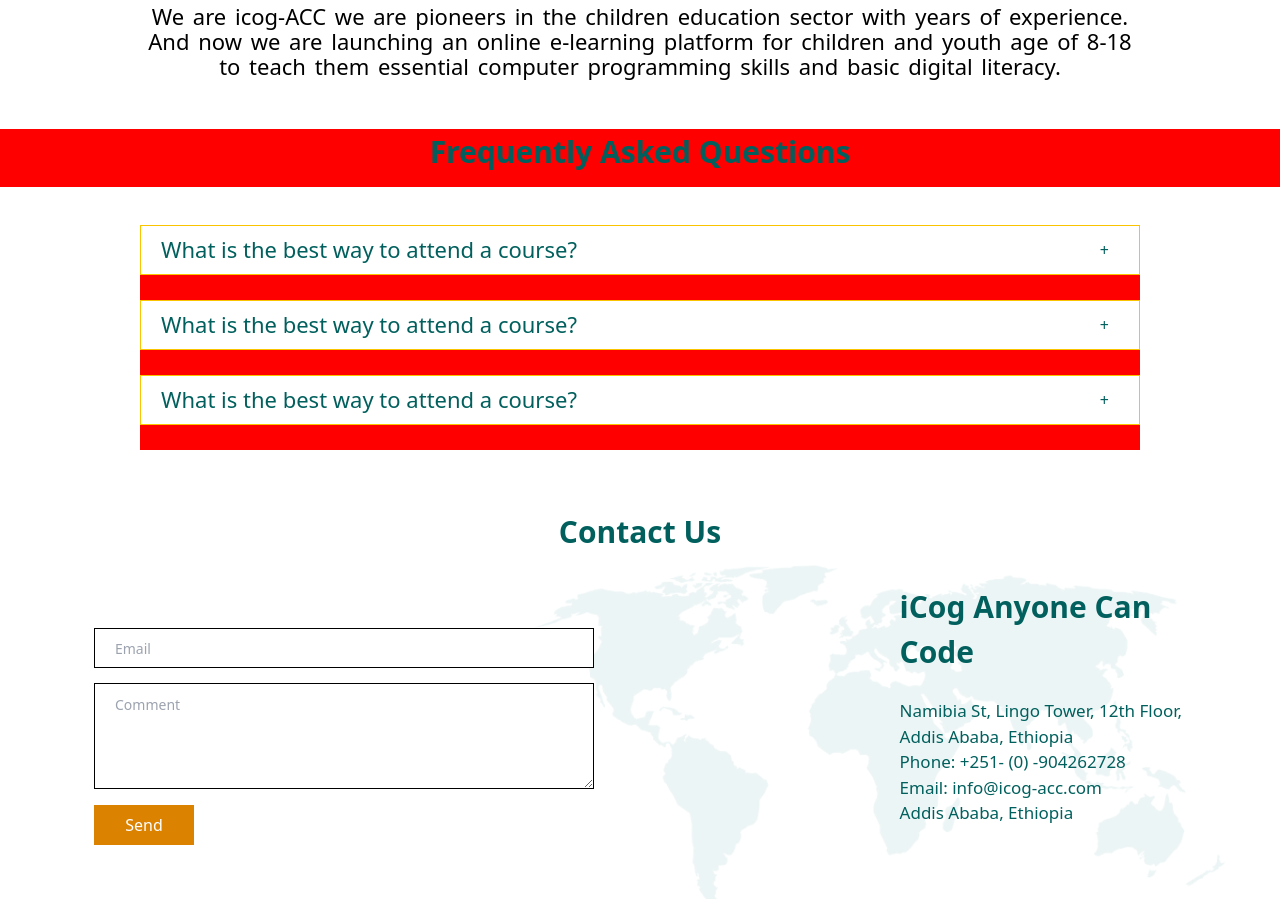
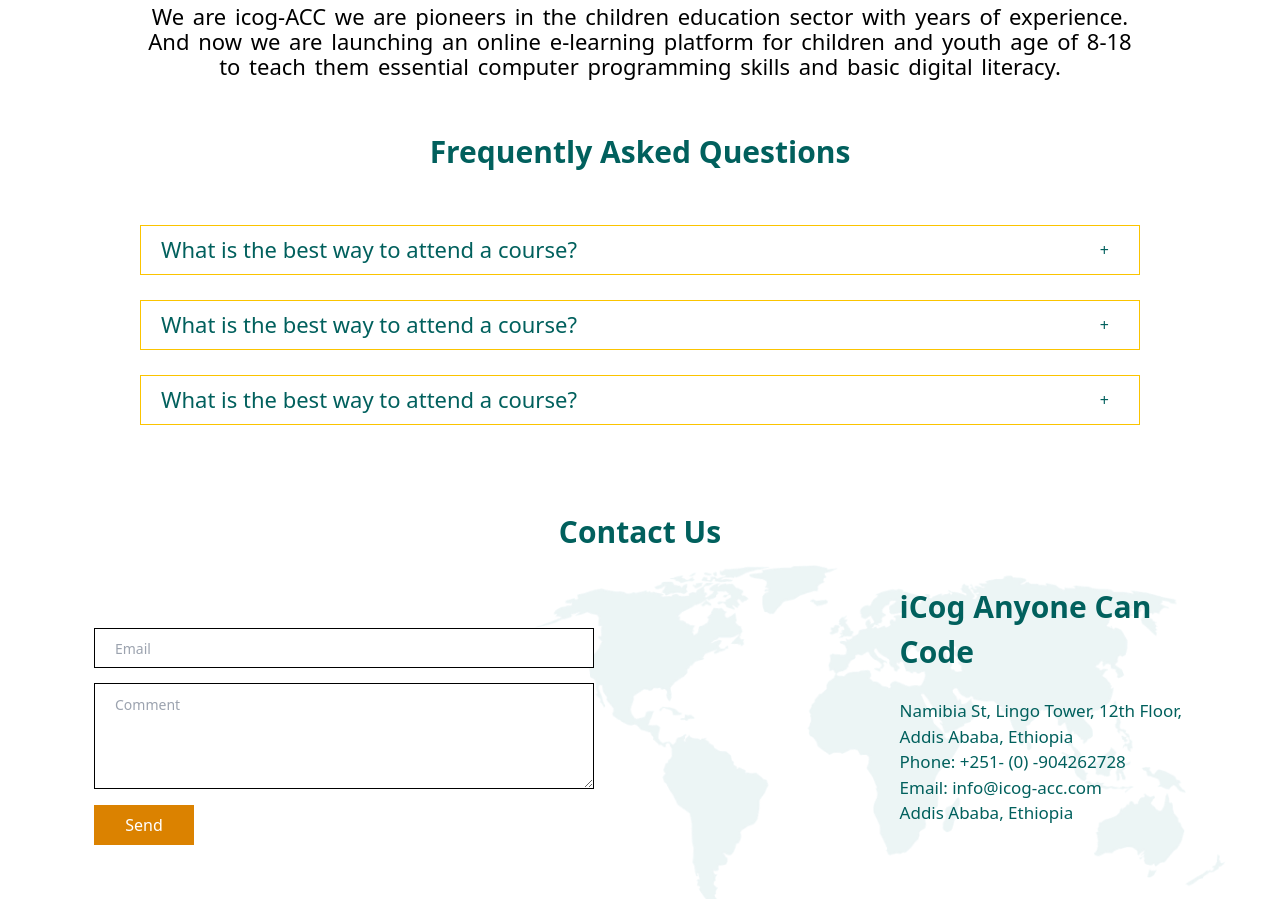
Before and after one commit to Melat16/LMS-MVP, a Next.js app: page / in a window 1280 px wide. Shown: the part 1700-2623 px from the top of the page. Built offline with nearby package versions, Linux system fonts and the light colour scheme.

Commit message:
styling fixed

```diff
--- a/components/WhoSection.js
+++ b/components/WhoSection.js
@@ -95,7 +95,6 @@
   margin-right: auto;
   justify-content: center;
   text-align: center;
-  background:red;
 `;
 
 const P = styled.p`
@@ -136,7 +135,6 @@
   margin-right: auto;
   justify-content: center;
   text-align: center;
-  background:red;
 
 `;
 
```
